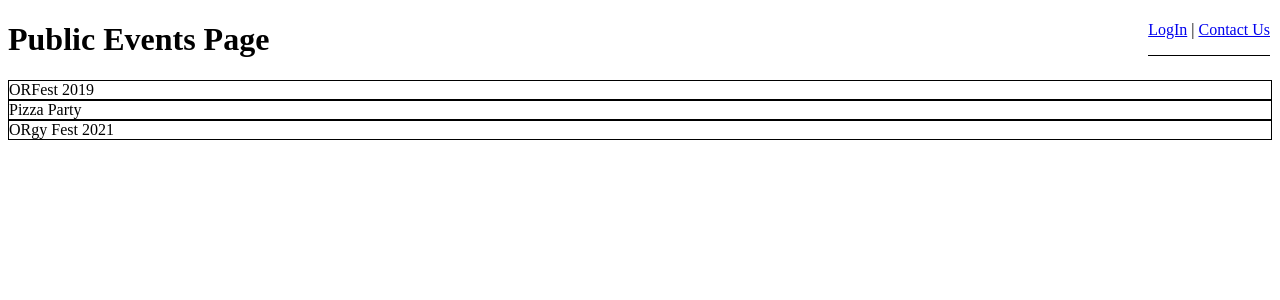
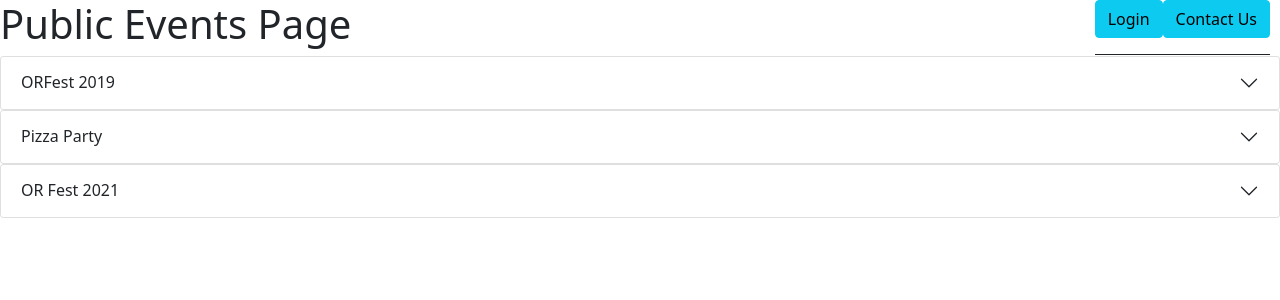
Before and after one commit to turgut-edis/Group1D--CluBil, a React (Create React App) app: page / in a window 1280 px wide. Shown: the top 300 px of the page. Built offline with nearby package versions, Linux system fonts and the light colour scheme.

Commit message:
Adjusted Contact Us and Public Event Pages

```diff
--- a/package.json
+++ b/package.json
@@ -6,7 +6,9 @@
     "@testing-library/jest-dom": "^5.16.1",
     "@testing-library/react": "^12.1.2",
     "@testing-library/user-event": "^13.5.0",
+    "bootstrap": "^5.1.3",
     "react": "^17.0.2",
+    "react-bootstrap": "^2.0.4",
     "react-collapsible": "^2.8.4",
     "react-dom": "^17.0.2",
     "react-router-dom": "^6.2.1",
--- a/src/App.js
+++ b/src/App.js
@@ -1,8 +1,13 @@
-import {Link} from 'react-router-dom'
-import styled from 'styled-components';
-import PublicEvent from './components/PublicEvent';
+import { useNavigate } from "react-router-dom";
+import { Button } from "react-bootstrap";
+import PublicEvent from "./components/PublicEvent";
 
 function App() {
+  const history = useNavigate();
+
+  const routeChange = (route) => {
+    history(route);
+  };
   //const commonProps = {name: 'ORFest 2019',location: 'Bilkent Sports International', time: "21:00"};
   return (
     <div>
@@ -11,25 +16,37 @@ function App() {
           borderBottom: "solid 1px",
           paddingBottom: "1rem",
           position: "absolute",
-          right: '10px'
-
+          right: "10px",
         }}
       >
-        <Link to="/login">LogIn</Link> |{" "}
-        <Link to="/contact">Contact Us</Link>
+        <Button variant="info" onClick={() => routeChange("login")}>
+          Login
+        </Button>
+        <Button variant="info" onClick={() => routeChange("contact")}>
+          Contact Us
+        </Button>
       </nav>
       <h1>Public Events Page</h1>
-      <PublicEvent name='ORFest 2019' location='Bilkent' time='21:00' />
-      <PublicEvent name='Pizza Party' location='B Building' time='19:00' />
-      <PublicEvent name='ORgy Fest 2021' location='Mithat Coruh' time='10:00' />
+      <PublicEvent
+        name="ORFest 2019"
+        location="Bilkent"
+        time="21:00"
+        eventKey="0"
+      />
+      <PublicEvent
+        name="Pizza Party"
+        location="B Building"
+        time="19:00"
+        eventKey="1"
+      />
+      <PublicEvent
+        name="OR Fest 2021"
+        location="Mithat Coruh"
+        time="10:00"
+        eventKey="2"
+      />
     </div>
   );
 }
 
-const Event = styled.div`
- border: 1px solid black;
- cursor: pointer;
- padding: 5;
-`
-
 export default App;
--- a/src/Contact.js
+++ b/src/Contact.js
@@ -1,30 +1,38 @@
-import React from 'react';
-import {Link} from 'react-router-dom'
-//import styled from 'styled-components';
-import Contact from './components/Contact';
+import React from "react";
+import { useNavigate } from "react-router-dom";
+import { Button } from "react-bootstrap";
+import Contact from "./components/Contact";
 
 function ContactUs() {
-    //const commonPropsMail = {name: 'Contact Us', mail:'mailto: example@example.com'};
+  const history = useNavigate();
+
+  const routeChange = (route) => {
+    history(route);
+  };
 
   return (
-
-        <h1>Contact</h1>,
+    (<h1>Contact</h1>),
+    (
       <div>
         <nav
           style={{
             borderBottom: "solid 1px",
             paddingBottom: "1rem",
             position: "absolute",
-          right: '10px'
-
+            right: "10px",
           }}
         >
-        <Link to="/login">LogIn</Link> |{" "}
-        <Link to="/contact">Contact Us</Link>
+          <Button variant="info" onClick={() => routeChange("/")}>
+            Public Event List
+          </Button>
         </nav>
         <h1>Contact Us Page</h1>
-      <Contact name='Contact Us' mail='<a href=“mailto:mailadresi@mailservisi.com">Bize mail göndermek için tıklayın</a>'/>
+        <Contact
+          name="Contact Us"
+          mail='<a href=“mailto:mailadresi@mailservisi.com">Bize mail göndermek için tıklayın</a>'
+        />
       </div>
     )
+  );
 }
 export default ContactUs;
--- a/src/components/Contact.js
+++ b/src/components/Contact.js
@@ -1,25 +1,22 @@
-import Collapsible from 'react-collapsible';
-import styled from 'styled-components';
-
+import { Accordion } from "react-bootstrap";
 
 function Contact(props) {
-console.log(props)
+  console.log(props);
   return (
-    <div>
-      <Contacts>
-        <Collapsible trigger={props.name}>
-        <a>Mail ✉️:</a>
-        <a href="mailto:example@example.com">Click here if you have any trouble</a>
-          </Collapsible>
-      </Contacts>
-      </div>
+    <Accordion defaultActiveKey="1">
+      <Accordion.Item eventKey={props.eventKey}>
+        <Accordion.Header>{props.name}</Accordion.Header>
+        <Accordion.Body>
+          <p>
+            Mail ✉️:
+            <a href="mailto:example@example.com">
+              Click here if you have any trouble
+            </a>
+          </p>
+        </Accordion.Body>
+      </Accordion.Item>
+    </Accordion>
   );
 }
 
-const Contacts = styled.div`
- border: 1px solid black;
- cursor: pointer;
- padding: 5;
-`
-
 export default Contact;
--- a/src/components/PublicEvent.js
+++ b/src/components/PublicEvent.js
@@ -1,32 +1,19 @@
-import Collapsible from 'react-collapsible';
-import styled from 'styled-components';
-
+import { Accordion } from "react-bootstrap";
 
 function PublicEvent(props) {
-console.log(props)
+  console.log(props);
   return (
-    <div>
-      <Event>
-        <Collapsible trigger={props.name}>
-          <p>
-            Location📍: {props.location}
-          </p>
-          <p>
-            Time⏰:     {props.time}
-          </p>
-          <p>
-            Description✏️:     {props.time}
-          </p>
-          </Collapsible>
-      </Event>
-      </div>
+    <Accordion>
+      <Accordion.Item eventKey={props.eventKey}>
+        <Accordion.Header>{props.name}</Accordion.Header>
+        <Accordion.Body>
+          <p>Location📍: {props.location}</p>
+          <p>Time⏰: {props.time}</p>
+          <p>Description✏️: {props.time}</p>
+        </Accordion.Body>
+      </Accordion.Item>
+    </Accordion>
   );
 }
 
-const Event = styled.div`
- border: 1px solid black;
- cursor: pointer;
- padding: 5;
-`
-
 export default PublicEvent;
--- a/src/index.js
+++ b/src/index.js
@@ -4,10 +4,12 @@ import App from './App';
 import {BrowserRouter, Routes, Route} from 'react-router-dom'
 import LogIn from './LogIn'
 import Contact from './Contact';
+import 'bootstrap/dist/css/bootstrap.min.css';
+
 ReactDOM.render(
   <BrowserRouter>
     <Routes>
-      <Route path="/" element={<App />} />
+      <Route exact path="/" element={<App />} />
       <Route path="login" element={<LogIn />} />
       <Route path="contact" element={<Contact />} />
     </Routes>
```
Also changed, not shown: 1 other file (tests, documents, lock files or other folders). Lines whose indentation alone changed are shown as unchanged.
